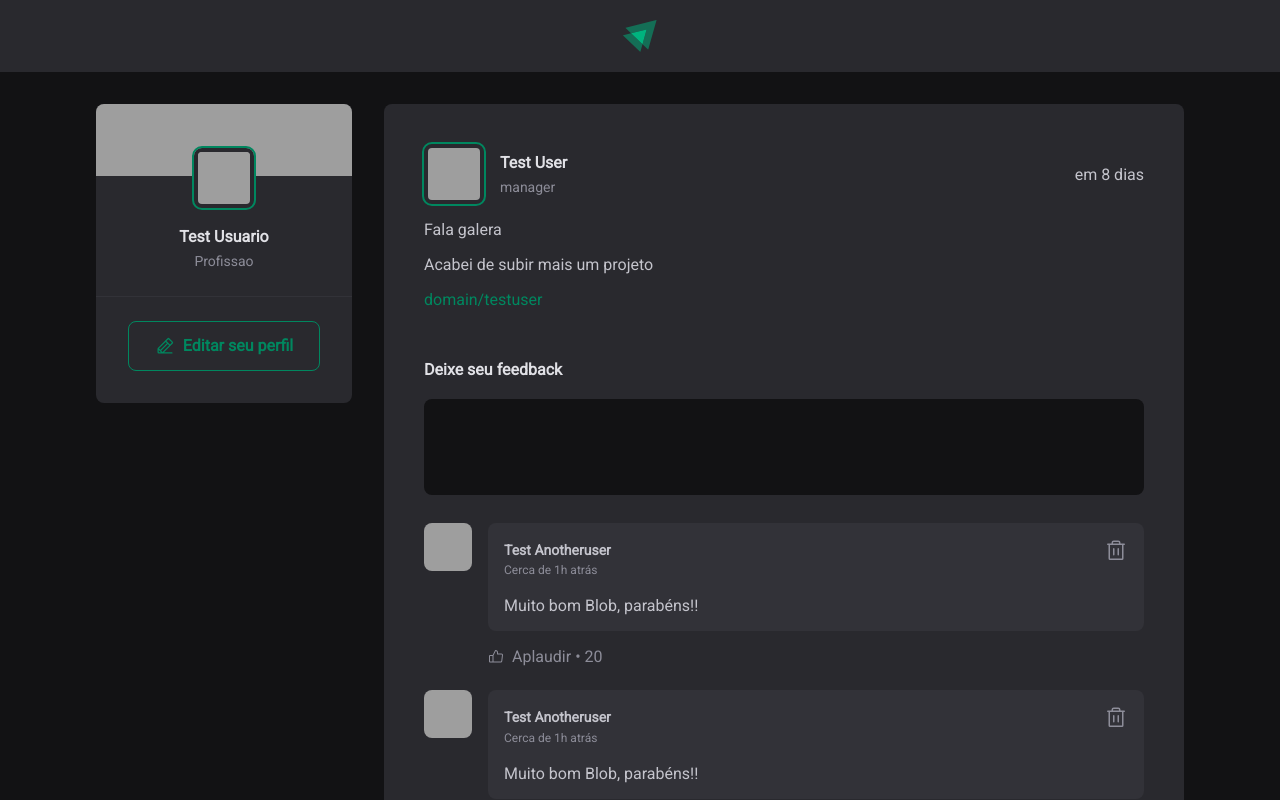
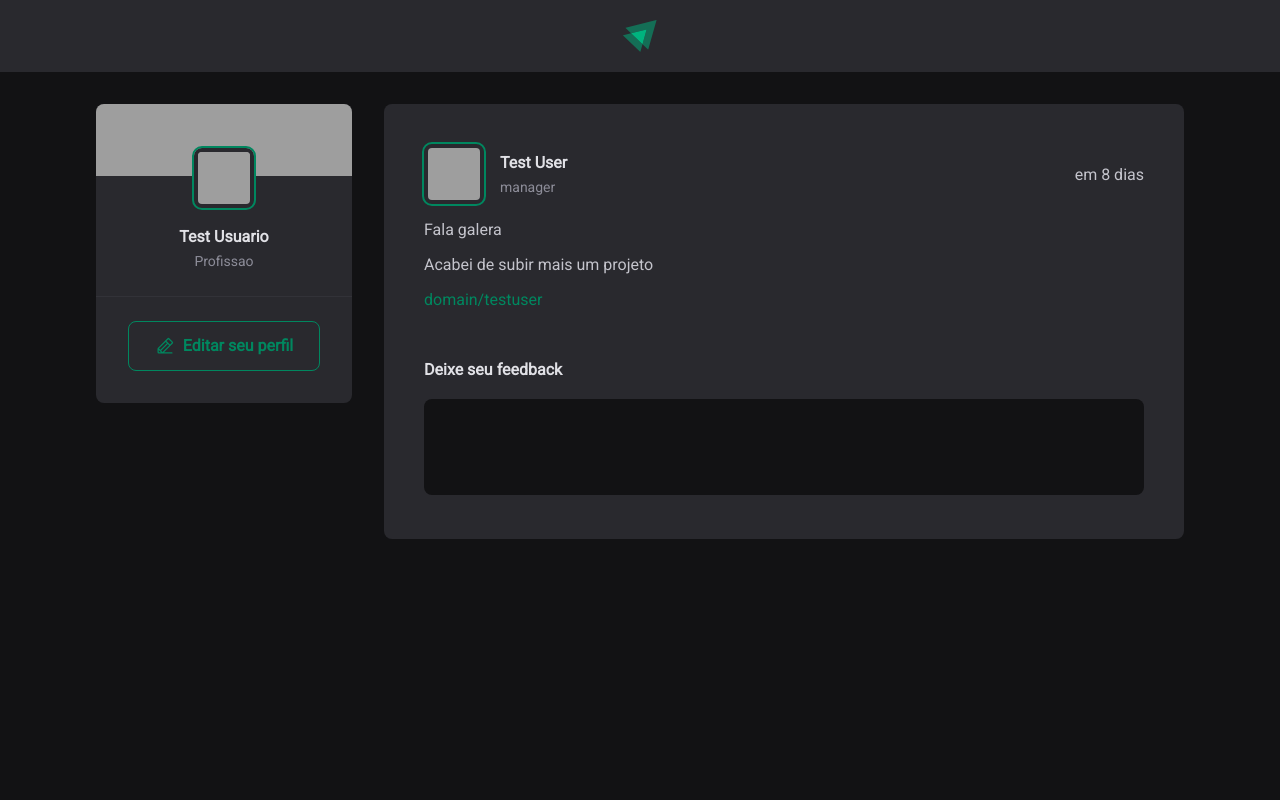
Before and after one commit to AlessandraMayumi/01-fundamentos-reactjs, a React (Vite) app: page / in a window 1280 px wide. Shown: the top 800 px of the page. Built offline with nearby package versions, Linux system fonts and the light colour scheme; grey boxes are pictures that could not be loaded.

Commit message:
Reading the text area value when submitting a form

```diff
--- a/src/App.jsx
+++ b/src/App.jsx
@@ -40,7 +40,7 @@ function App() {
               content={content}
               publishedAt={publishedAt}
             />
-          })};
+          })}
         </main>
       </div>
     </>
--- a/src/components/Comment.jsx
+++ b/src/components/Comment.jsx
@@ -7,7 +7,7 @@ import { Avatar } from './Avatar';
 import styles from './Comment.module.css';
 
 
-export function Comment() {
+export function Comment({ content }) {
     return (
         <div className={styles.comment}>
             <Avatar src='https://www.github.com/AlessandraMayumi.png' />
@@ -22,7 +22,7 @@ export function Comment() {
                             <Trash size={24} />
                         </button>
                     </header>
-                    <p>Muito bom Blob, parabéns!!</p>
+                    <p>{content}</p>
                 </div>
                 <footer>
                     <button>
--- a/src/components/Post.jsx
+++ b/src/components/Post.jsx
@@ -9,10 +9,30 @@ import { Comment } from './Comment';
 import styles from './Post.module.css';
 
 import { CONTENT_TYPE_PARAGRAPH, CONTENT_TYPE_LINK } from '../constants/constants'
+import { useState } from 'react';
+
 
 export function PostItem({ author, content, publishedAt }) {
+    // State
+    const [comments, setComments] = useState([]);
+
     const publishedDateFormatted = format(publishedAt, "d 'de' LLLL 'às' HH:mm'h'", { locale: ptBR });
     const publishedDateRelative = formatDistanceToNow(publishedAt, { locale: ptBR, addSuffix: true });
+
+    function handleSubmit(e) {
+        // Prevent the browser from reloading the page
+        e.preventDefault();
+
+        // Read the form data
+        const form = e.target;
+        const formData = new FormData(form);
+
+        // Or you can work with it as a plain object:
+        const formJson = Object.fromEntries(formData.entries());
+
+        const { commentMessage } = formJson;
+        setComments([...comments, commentMessage])
+    }
 
     return (
         <article className={styles.post}>
@@ -36,17 +56,17 @@ export function PostItem({ author, content, publishedAt }) {
                     }
                 })}
             </div>
-            <form className={styles.commentForm}>
+            <form onSubmit={handleSubmit} className={styles.commentForm}>
                 <strong>Deixe seu feedback</strong>
-                <textarea />
+                <textarea name='commentMessage' />
                 <footer>
                     <button type='submit'>Publicar</button>
                 </footer>
             </form>
             <div className={styles.commentList}>
-                <Comment />
-                <Comment />
-                <Comment />
+                {comments.map((c) => {
+                    return <Comment content={c} />
+                })}
             </div>
         </article>
     );
```
